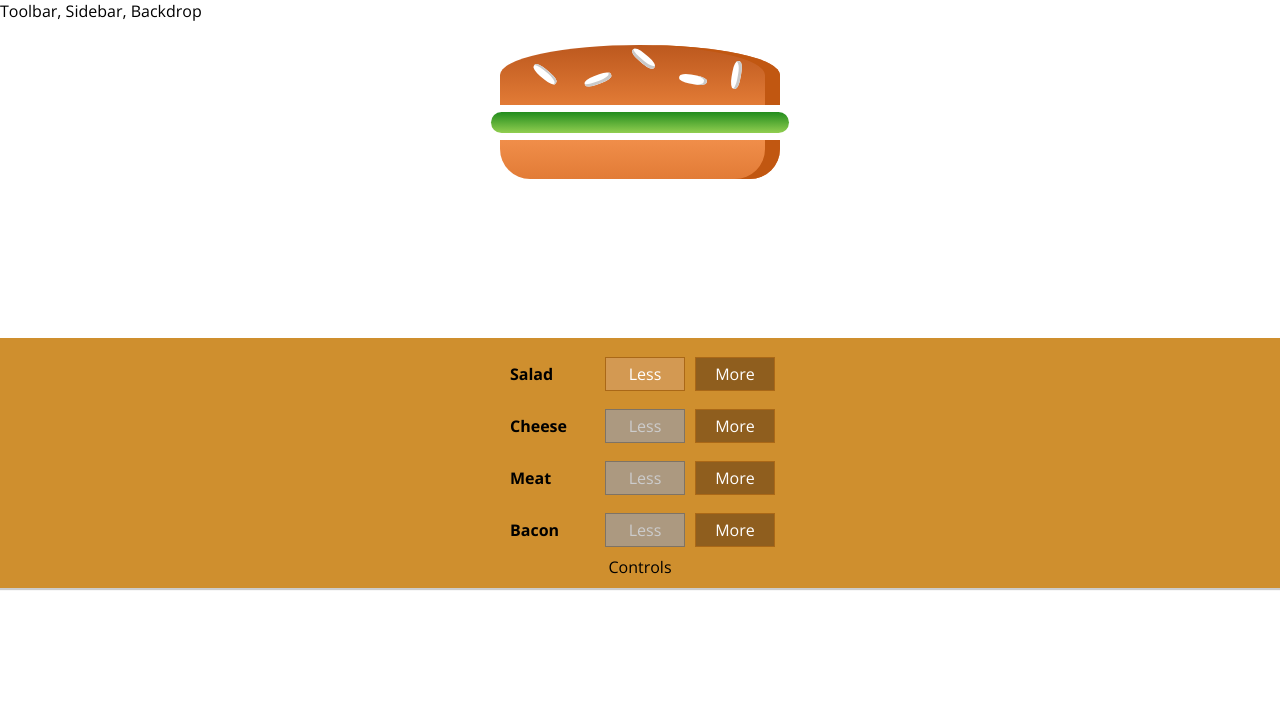
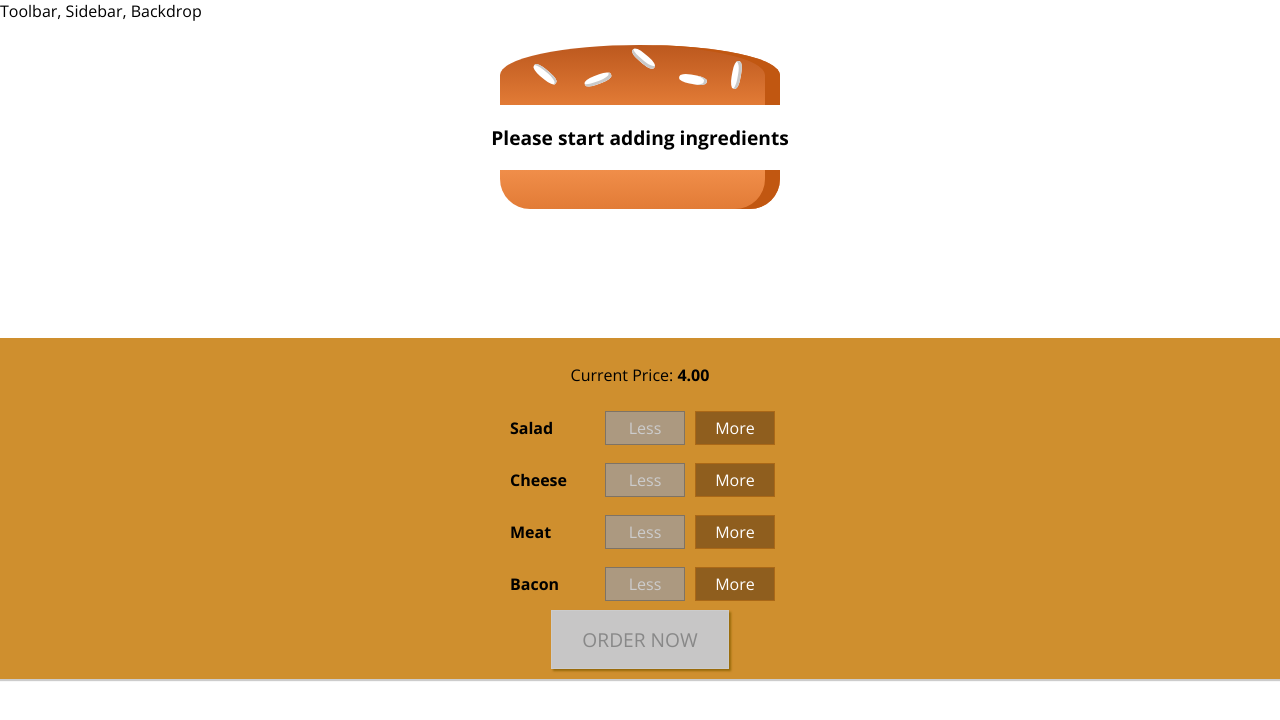
Before and after one commit to tselmen/burger-builder, a React (Create React App) app: page / in a window 1280 px wide. Shown: the top 720 px of the page. Built offline with nearby package versions, Linux system fonts and the light colour scheme.

Commit message:
Added oreder button

```diff
--- a/src/components/Burger/Controls/Controls.css
+++ b/src/components/Burger/Controls/Controls.css
@@ -8,3 +8,44 @@
     margin: auto;
     padding: 10px 0;
 }
+
+.OrderButton {
+    background-color: #DAD735;
+    outline: none;
+    cursor: pointer;
+    border: 1px solid #966909;
+    color: #966909;
+    font-family: inherit;
+    font-size: 1.2em;
+    padding: 15px 30px;
+    box-shadow: 2px 2px 2px #966909;
+}
+
+.OrderButton:hover, .OrderButton:active {
+    background-color: #A0DB41;
+    border: 1px solid #966909;
+    color: #966909;
+}
+
+.OrderButton:disabled {
+    background-color: #C7C6C6;
+    cursor: not-allowed;
+    border: 1px solid #ccc;
+    color: #888888;
+}
+
+.OrderButton:not(:disabled) {
+    animation: enable 0.3s linear;
+}
+
+@keyframes enable {
+    0% {
+        transform: scale(1);
+    }
+    60% {
+        transform: scale(1.1);
+    }
+    100% {
+        transform: scale(1);
+    }
+}
--- a/src/components/Burger/Controls/Controls.js
+++ b/src/components/Burger/Controls/Controls.js
@@ -11,12 +11,13 @@ const controls = [
 function Controls(props) {
   return (
     <div className={"Controls"}>
+      <p>Current Price: <strong>{props.price.toFixed(2)}</strong></p>
       {controls.map(control =>
         <Control key={control.label} label={control.label}
                  added={() => props.ingredientAdded(control.type)}
                  removed={() => props.ingredientRemoved(control.type)} disabled={props.disabled[control.type]}/>
       )}
-      Controls
+      <button className={"OrderButton"} disabled={!props.purchasable}>ORDER NOW</button>
     </div>
   )
 }
--- a/src/containers/BurgerBuilder/BurgerBuilder.js
+++ b/src/containers/BurgerBuilder/BurgerBuilder.js
@@ -13,12 +13,22 @@ const INGREDIENTS_PRICES = {
 class BurgerBuilder extends Component {
   state = {
     ingredients: {
-      salad: 1,
+      salad: 0,
       bacon: 0,
       cheese: 0,
       meat: 0
     },
-    totalPrice: 4
+    totalPrice: 4,
+    purchasable: false
+  }
+
+  updatePurchaseState = (ingredients) => {
+    const sum = Object.keys(ingredients).map(keys => {
+      return ingredients[keys]
+    }).reduce((sum, el) => {
+      return sum + el
+    }, 0)
+    this.setState({purchasable: sum > 0})
   }
 
   addIngredientHandler = (type) => {
@@ -32,6 +42,7 @@ class BurgerBuilder extends Component {
     const oldPrice = this.state.totalPrice
     const newPrice = oldPrice + priceAddition
     this.setState({totalPrice: newPrice, ingredients: updatedIngredients})
+    this.updatePurchaseState(updatedIngredients)
   }
 
   removeIngredientHandler = (type) => {
@@ -48,6 +59,7 @@ class BurgerBuilder extends Component {
     const oldPrice = this.state.totalPrice
     const newPrice = oldPrice - priceSubtraction
     this.setState({totalPrice: newPrice, ingredients: updatedIngredients})
+    this.updatePurchaseState(updatedIngredients)
   }
 
   render() {
@@ -61,7 +73,7 @@ class BurgerBuilder extends Component {
       <Aux>
         <Burger ingredients={this.state.ingredients}/>
         <Controls ingredientAdded={this.addIngredientHandler} ingredientRemoved={this.removeIngredientHandler}
-                  disabled={disabledInfo}/>
+                  disabled={disabledInfo} price={this.state.totalPrice} purchasable={this.state.purchasable}/>
       </Aux>
     );
   }
```
